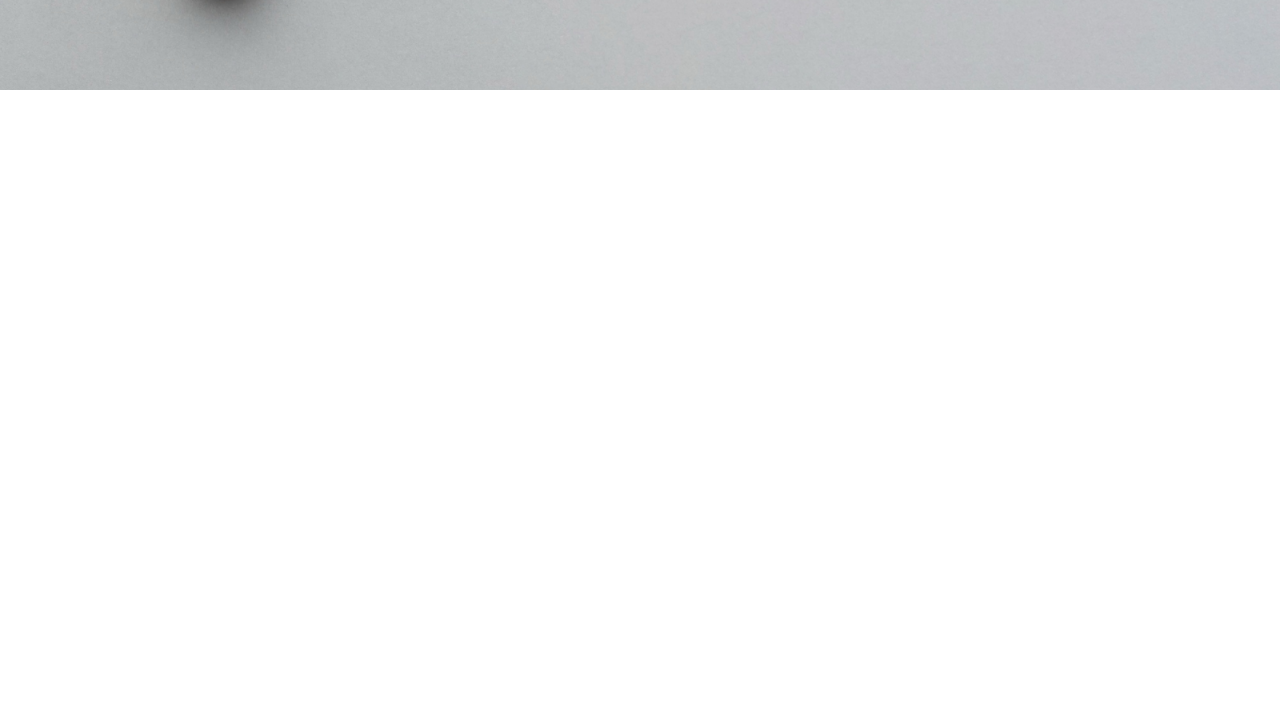
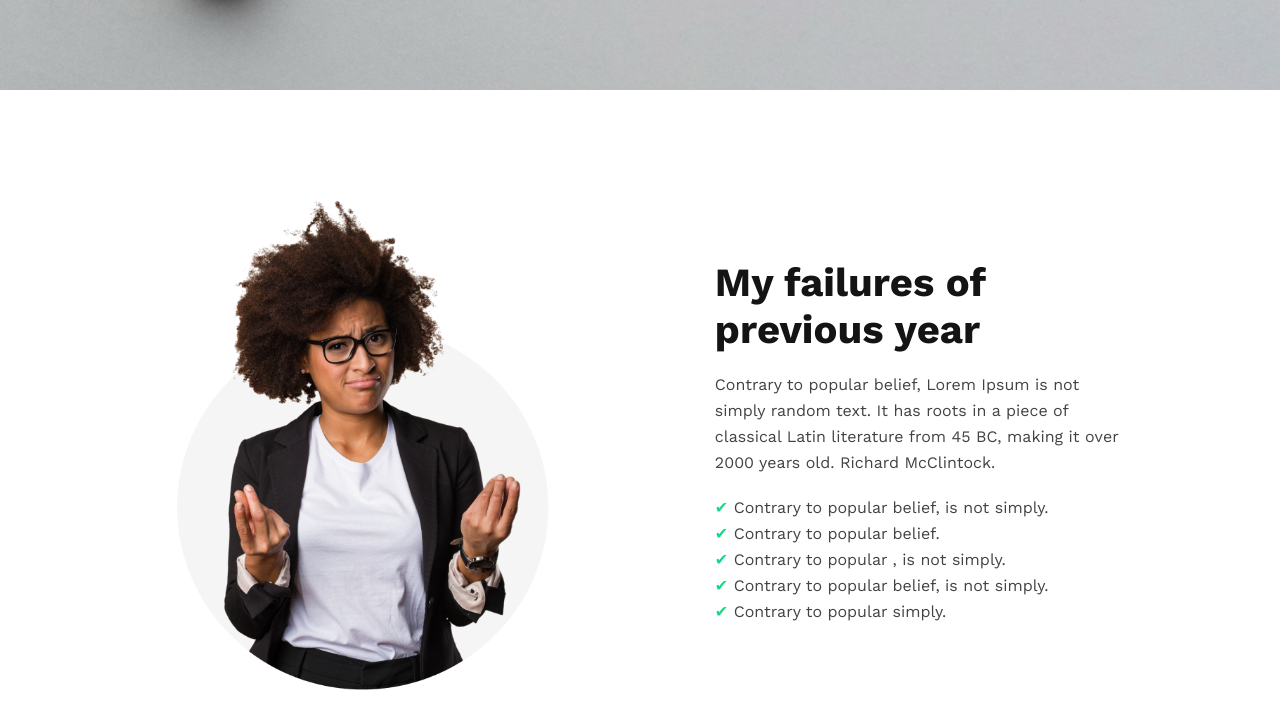
Before and after one commit to TahmidShawn/new_year_new_me_website, a plain HTML site: page index.html in a window 1280 px wide. Shown: the part 510-1238 px from the top of the page. Before the commit the page ends 800 px from the top, so only its background shows below. Drawn offline with nearby package versions, Linux system fonts and the light colour scheme.

Commit message:
failures section added

```diff
--- a/index.html
+++ b/index.html
@@ -28,7 +28,23 @@
     </header>
     <!-- This is main section  -->
     <main>
-        <section></section>
+        <!-- failures section               -->
+        <section class="failures_container">
+            <div class="failures_img">
+                <img src="./images/person.png" alt="">
+            </div>
+            <div class="failures_text">
+                <h2>My failures of <br> previous year</h2> <br>
+                <p>Contrary to popular belief, Lorem Ipsum is not <br> simply random text. It has roots in a piece of
+                    <br> classical Latin literature from 45 BC, making it over <br> 2000 years old. Richard McClintock.
+                </p> <br>
+                <h5> <span class="check_mark"> &#10004; </span> Contrary to popular belief, is not simply.</h5>
+                <h5> <span class="check_mark"> &#10004; </span> Contrary to popular belief.</h5>
+                <h5> <span class="check_mark"> &#10004; </span> Contrary to popular , is not simply.</h5>
+                <h5> <span class="check_mark"> &#10004; </span> Contrary to popular belief, is not simply.</h5>
+                <h5> <span class="check_mark"> &#10004; </span> Contrary to popular simply.</h5>
+            </div>
+        </section>
     </main>
 </body>
 
--- a/style.css
+++ b/style.css
@@ -57,3 +57,43 @@
     position: absolute;
     right: 0;
 }
+
+/* failures style  */
+
+.failures_container {
+    width: 80%;
+    margin: 100px auto;
+    display: flex;
+    align-items: center;
+    justify-content: space-around;
+    gap: 87px;
+}
+
+.failures_container img {
+    width: 400px;
+    height: 500px
+}
+
+.failures_text h2 {
+    color: #151414;
+    font-size: 40px;
+    font-weight: 700;
+}
+
+.failures_text p {
+    color: #444343;
+    font-size: 16px;
+    font-weight: 400;
+    line-height: 26px;
+}
+
+.failures_text h5 {
+    color: #444343;
+    font-size: 16px;
+    font-weight: 400;
+    line-height: 26px;
+}
+
+.check_mark {
+    color: #16D887;
+}
```
